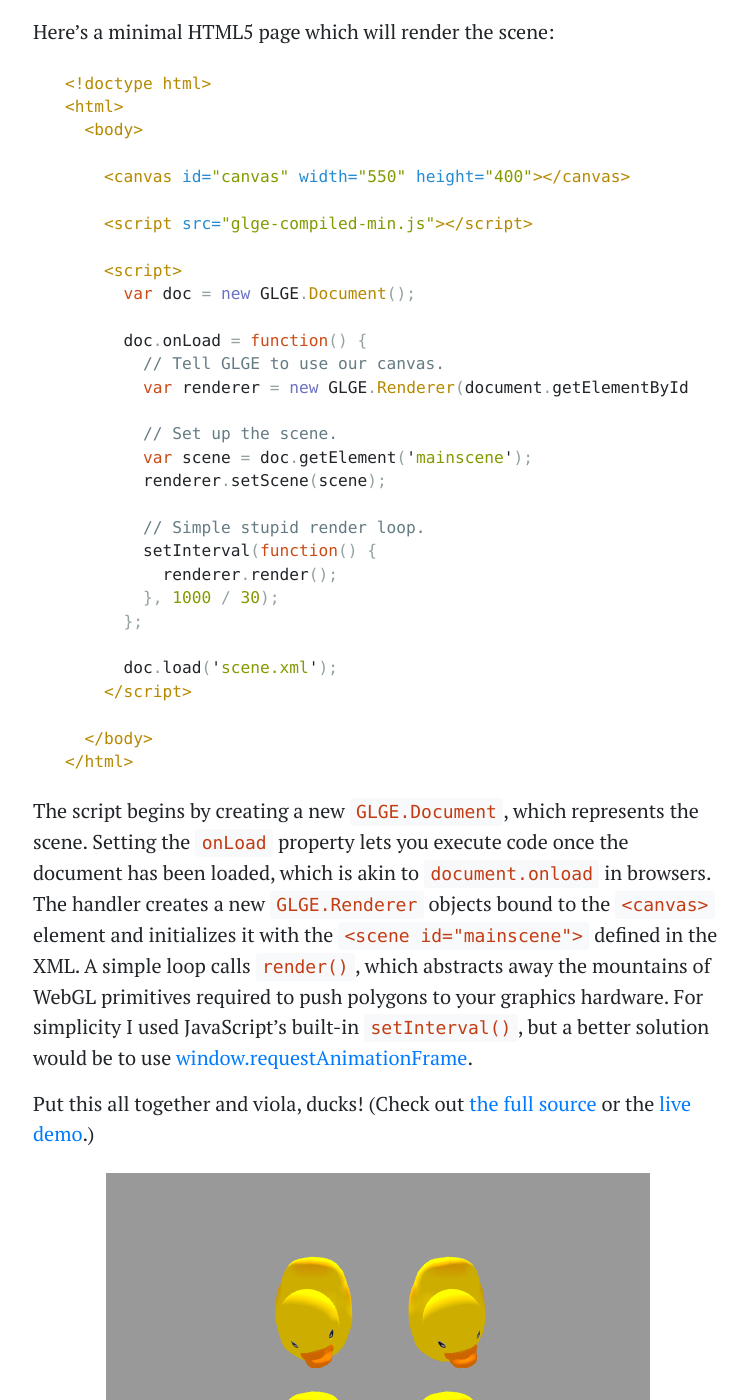
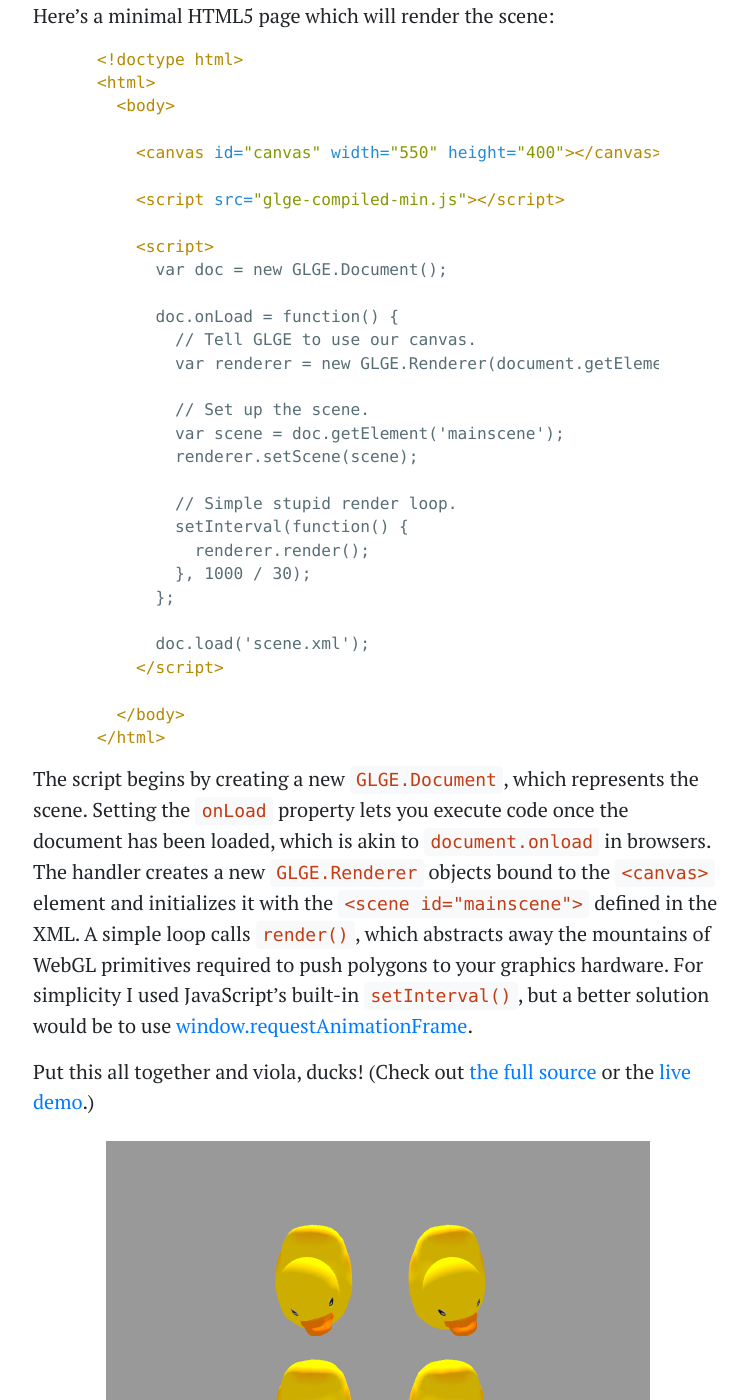
Before and after one commit to statico/statico.github.io, a Jekyll site: the page built from _posts/2012-02-13-webgl-glge-game-part-1.md, in a window 1280 px wide and 1400 px high, scrolled down 4816 px. Shown: the whole window, without its empty margins (262-1010 px from the left). Built offline with Jekyll 4.4.1, drawn with Linux system fonts in a browser that asks for light colours; some web fonts are replaced; comment, search, counter and statistics services are not loaded.

Commit message:
More tweaks

````diff
--- a/_includes/style.css
+++ b/_includes/style.css
@@ -19,6 +19,7 @@
 figure img { margin: 0 auto !important }
 figcaption { margin: .5rem auto 0; text-align: center; font-style: italic }
 .highlight { margin-left: 2rem; margin-right: 2rem }
+.highlight .err { background: transparent }
 .navbar h1 { font-size: 1rem }
 header img { width: 42px; height: 42px }
 footer a { color: #868e96 }
--- a/_layouts/default.html
+++ b/_layouts/default.html
@@ -10,8 +10,8 @@
 <link rel="stylesheet" href="https://maxcdn.bootstrapcdn.com/bootstrap/4.0.0-beta/css/bootstrap.min.css" integrity="sha384-/Y6pD6FV/Vv2HJnA6t+vslU6fwYXjCFtcEpHbNJ0lyAFsXTsjBbfaDjzALeQsN6M" crossorigin="anonymous" preload="true"/>
 <link href="https://fonts.googleapis.com/css?family=PT+Serif:400,400i,700,700i|Chivo:400,700,900" rel="stylesheet" preload="true"/>
 <style type="text/css">
+{% include rouge.css %}
 {% include style.css %}
-{% include rouge.css %}
 </style>
 
 {% seo %}
--- a/_posts/2012-02-13-webgl-glge-game-part-1.md
+++ b/_posts/2012-02-13-webgl-glge-game-part-1.md
@@ -43,7 +43,7 @@
 
 Here's how that scene could be described in GLGE XML:
 
-{% highlight xml %}
+```xml
 <?xml version="1.0"?>
 <glge>
 
@@ -66,7 +66,7 @@
   </scene>
 
 </glge>
-{% endhighlight %}
+```
 
 Straightforward, right? First, declare a camera positioned 20 units up on the Z axis -- by default the camera looks straight down the Z axis. Next, declare a scene which contains a simple light source and puts four ducks on the ground.
 
@@ -78,7 +78,7 @@
 
 Here's a minimal HTML5 page which will render the scene:
 
-{% highlight html %}
+```xml
 <!doctype html>
 <html>
   <body>
@@ -109,7 +109,7 @@
 
   </body>
 </html>
-{% endhighlight %}
+```
 
 The script begins by creating a new `GLGE.Document`, which represents the scene. Setting the `onLoad` property lets you execute code once the document has been loaded, which is akin to `document.onload` in browsers. The handler creates a new `GLGE.Renderer` objects bound to the `<canvas>` element and initializes it with the `<scene id="mainscene">` defined in the XML. A simple loop calls `render()`, which abstracts away the mountains of WebGL primitives required to push polygons to your graphics hardware. For simplicity I used JavaScript's built-in `setInterval()`, but a better solution would be to use [window.requestAnimationFrame][raf].
 
@@ -123,7 +123,7 @@
 
 Let's have the ducks bob back and forth as if they're floating in water. A simple bob back-and-forth is a little boring; anyone who's ever tried to balance on a raft in an lake knows that movement isn't limited to a single axis. In addition to the lateral wobble the ducks should also bob forward and backward a little. In GLGE XML, this type of animation can be declared like this:
 
-{% highlight xml %}
+```xml
 <animation_vector id="bob" frames="60">
 
   <animation_curve channel="DRotX">
@@ -143,18 +143,18 @@
   </animation_curve>
 
 </animation_vector>
-{% endhighlight %}
+```
 
 This declares a sixty-frame animation with the ID of `bob`. It contains two subelements which each specify an object property to manipulate and a line along which the property's values will be set over the course of the animation. The properties here are `DRotX` and `DRotY` which, set the object's rotation along the X and Y axes relative to its starting rotation (the values of the `rot_x` and `rot_y` attributes in XML).
 
 When attaching animations to objects in the scene you simply need to refer to the ID in CSS-selector-like syntax:
 
-{% highlight xml %}
+```xml
 <collada document="duck.dae" animation="#bob" ... />
 <collada document="duck.dae" animation="#bob" ... />
 <collada document="duck.dae" animation="#bob" ... />
 <collada document="duck.dae" animation="#bob" ... />
-{% endhighlight %}
+```
 
 And there you have it -- bobbing ducks!
 
@@ -168,23 +168,23 @@
 
 First, we can modify the XML to give each duck a unique ID, which will make retrieval using `doc.getElement()` easy. (Alternatively we could use `doc.getChildren()` and traverse the scene graph, but that's kind of overkill for this demonstration.)
 
-{% highlight xml %}
+```xml
 <collada id="duck1" document="duck.dae" animation="#bob" ... />
 <collada id="duck2" document="duck.dae" animation="#bob" ... />
 <collada id="duck3" document="duck.dae" animation="#bob" ... />
 <collada id="duck4" document="duck.dae" animation="#bob" ... />
-{% endhighlight %}
+```
 
 One way to do the animation would be to create four different `<animation_vector>`s, but that's not very scalable if you have a hundred ducks on the screen. An easier way is to adjust the animation's current frame by setting the object's `animationStart` property, which is a timestamp of the start of the animation. Adding some amount of random offset to the timestamp will adjust the current frame of animation:
 
-{% highlight javascript %}
+```javascript
 // Animate each duck individually.
 var i, duck;
 for (i = 1; i <= 4; i++) {
     duck = doc.getElement('duck' + i);
     duck.animationStart += Math.floor(Math.random() * 1000);
 }
-{% endhighlight %}
+```
 
 And there you have it - four ducks moving independently! (See the [live demo][fourducks-anim].)
 
````
